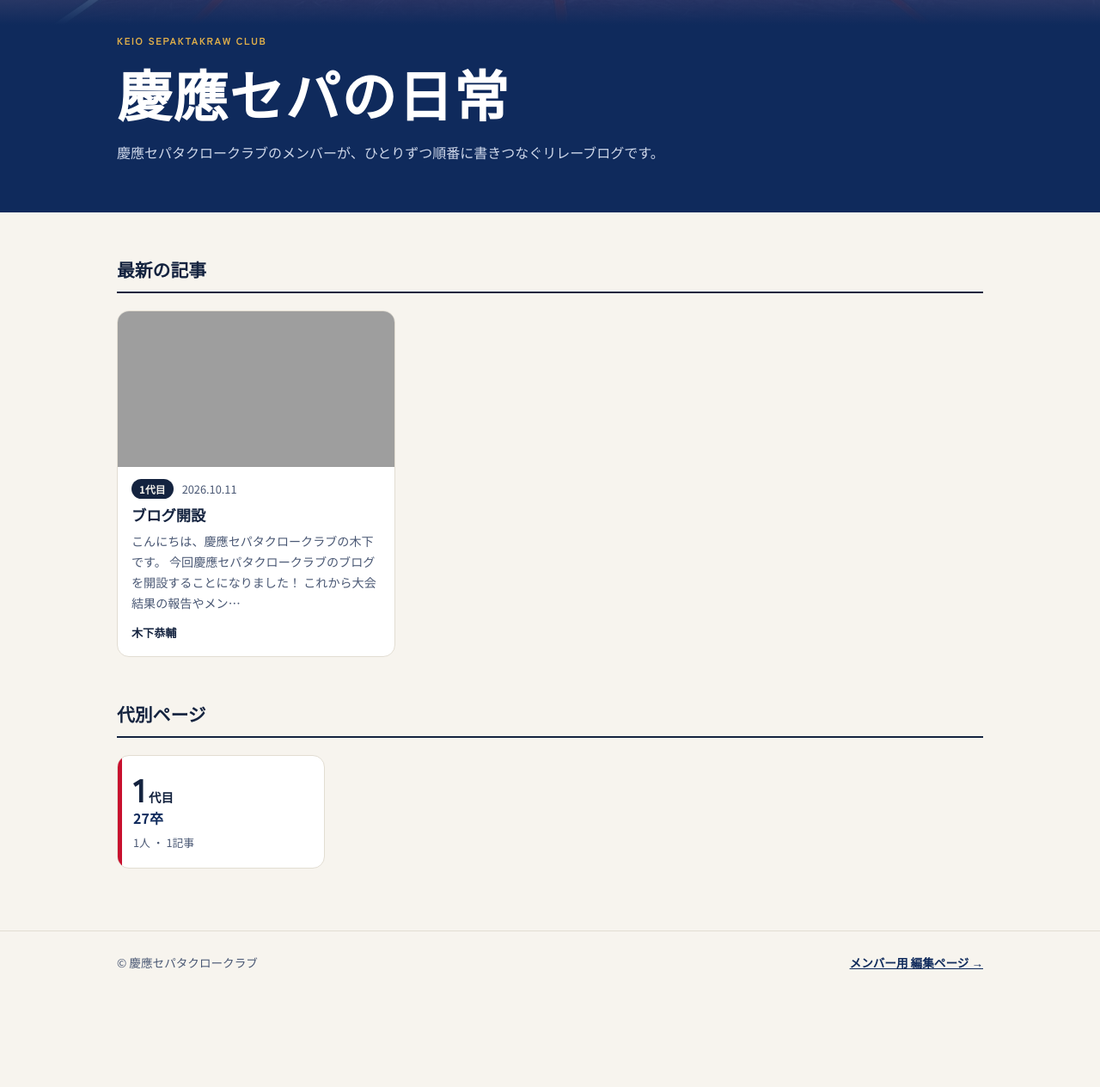
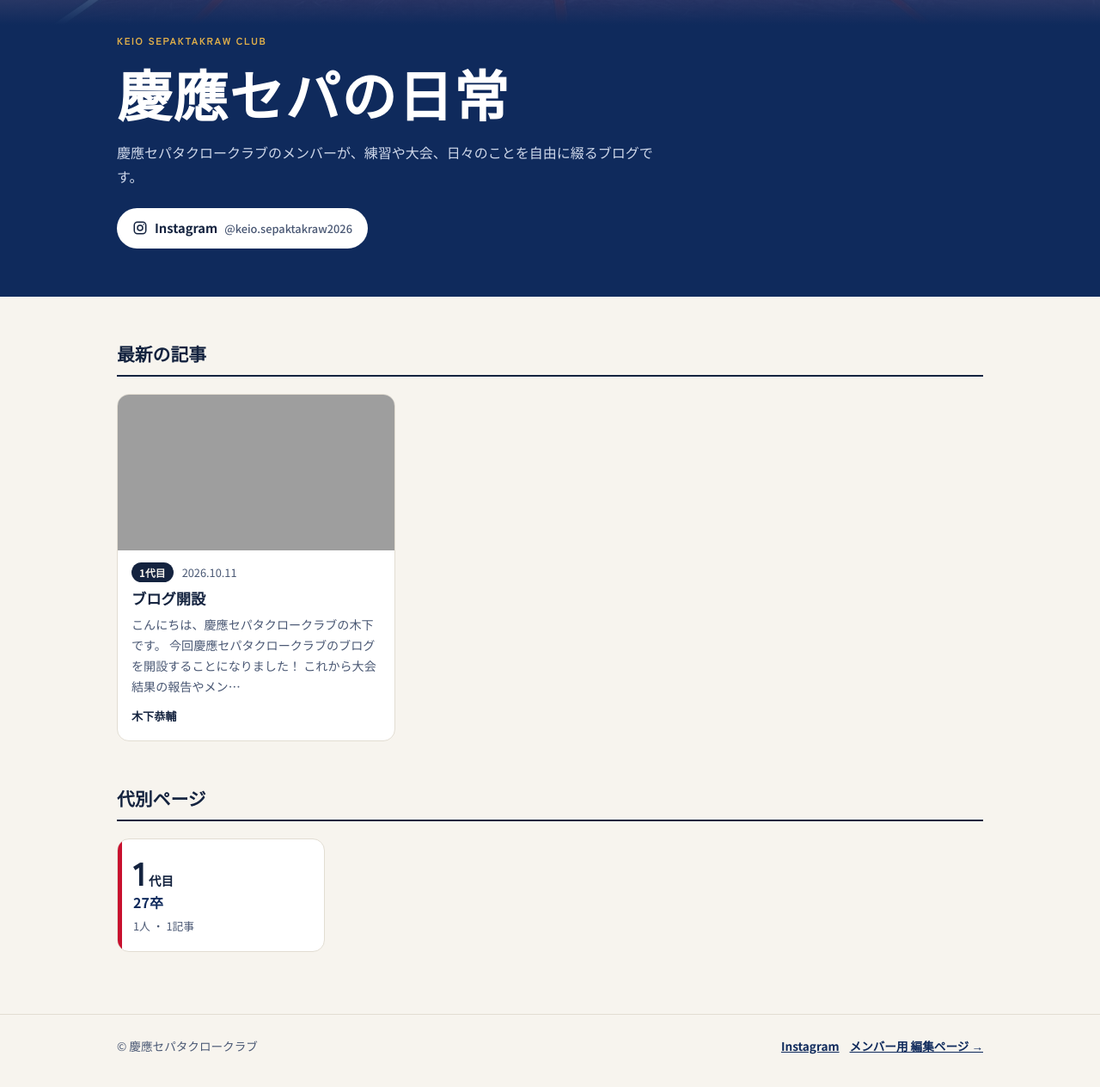
Before and after one commit to keiosepaktakrawclub/keio-sepak-blog, an Eleventy site: page src/index.njk in a window 1280 px wide. Shown: the part 608-1872 px from the top of the page at 86% size. Before the commit the page ends 1780 px from the top, so only its background shows below. Built offline with nearby package versions, Linux system fonts and the light colour scheme; Eleventy itself is replaced by a stand-in of ours; files that its build step writes are made by us from their sources; grey boxes are pictures that could not be loaded.

Commit message:
トップにInstagramへのリンクを追加
Co-Authored-By: Claude Opus 5.5 <noreply@anthropic.com>
Claude-Session: https://claude.ai/code/session_01U75aFRqv8WxUySKQD5xVhi

```diff
--- a/src/_includes/base.njk
+++ b/src/_includes/base.njk
@@ -32,6 +32,7 @@
 <footer class="ft">
   <div class="wrap ft-in">
     <p>© 慶應セパタクロークラブ</p>
+    <a class="ft-ig" href="https://www.instagram.com/keio.sepaktakraw2026/" target="_blank" rel="noopener">Instagram</a>
     <a class="ft-admin" href="/admin/">メンバー用 編集ページ →</a>
   </div>
 </footer>
--- a/src/css/style.css
+++ b/src/css/style.css
@@ -55,6 +55,11 @@ img { max-width: 100%; }
 .hero .kicker { color: var(--rattan); }
 .hero h1 { font-family: var(--display); font-weight: 900; font-size: clamp(2.2rem, 8vw, 4rem); line-height: 1.2; margin: 12px 0 16px; letter-spacing: .02em; }
 .hero .lead { color: #cfd8ea; margin: 0; }
+.ig-btn { display: inline-flex; align-items: center; gap: 8px; margin-top: 22px; padding: 10px 18px; border-radius: 999px; background: #fff; color: #14233f; text-decoration: none; font-weight: 700; font-size: .92rem; transition: transform .15s; }
+.ig-btn:hover { transform: translateY(-1px); }
+.ig-btn:focus-visible { outline: 3px solid var(--rattan); outline-offset: 2px; }
+.ig-btn small { font-weight: 500; color: #4a5874; font-size: .8rem; }
+@media (max-width: 360px) { .ig-btn small { display: none; } }
 
 /* baton */
 .baton { margin-top: -32px; position: relative; z-index: 2; background: var(--card); border: 1px solid var(--line); border-radius: var(--radius);
@@ -142,6 +147,7 @@ img { max-width: 100%; }
 .ft-in { display: flex; justify-content: space-between; gap: 12px; flex-wrap: wrap; }
 .ft p { margin: 0; }
 .ft-admin { font-weight: 700; color: var(--navy); }
+.ft-ig { font-weight: 700; color: var(--navy); margin-left: auto; }
 
 @media (max-width: 520px) {
   .card-img--none { aspect-ratio: 4 / 1; }
--- a/src/index.njk
+++ b/src/index.njk
@@ -9,7 +9,8 @@ layout: base.njk
   <div class="wrap hero-in">
     <p class="kicker">KEIO SEPAKTAKRAW CLUB</p>
     <h1>慶應セパの日常</h1>
-    <p class="lead">慶應セパタクロークラブのメンバーが、ひとりずつ順番に書きつなぐリレーブログです。</p>
+    <p class="lead">慶應セパタクロークラブのメンバーが、練習や大会、日々のことを自由に綴るブログです。</p>
+    <a class="ig-btn" href="https://www.instagram.com/keio.sepaktakraw2026/" target="_blank" rel="noopener"><svg viewBox="0 0 24 24" width="18" height="18" aria-hidden="true" fill="none" stroke="currentColor" stroke-width="2"><rect x="3" y="3" width="18" height="18" rx="5"/><circle cx="12" cy="12" r="4"/><circle cx="17.5" cy="6.5" r="1" fill="currentColor" stroke="none"/></svg><span>Instagram</span><small>@keio.sepaktakraw2026</small></a>
   </div>
 </section>
 
```
